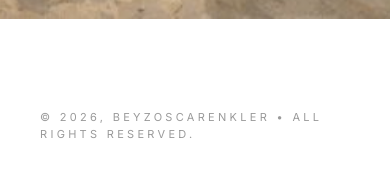
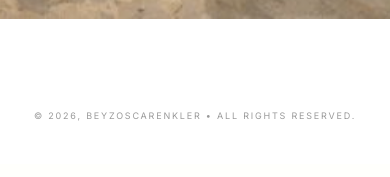
Before and after one commit to Iremyavuz20/beyzos-blog, a Next.js app: page / in a window 390 px wide. Shown: the part 825-1002 px from the top of the page. Built offline with nearby package versions, Linux system fonts and the light colour scheme; a web font is replaced by a local one.

Commit message:
style: fix footer responsiveness on mobile

```diff
--- a/src/components/Shell.tsx
+++ b/src/components/Shell.tsx
@@ -79,11 +79,11 @@ export default function Shell({
       <main className="w-full">{children}</main>
 
       <footer
-        className={`${minimalFooter ? 'w-full' : 'max-w-[1400px] mx-auto'} px-10 ${minimalFooter ? 'py-10' : 'py-20'}`}
+        className={`${minimalFooter ? 'w-full' : 'max-w-[1400px] mx-auto'} px-6 md:px-10 ${minimalFooter ? 'py-10' : 'py-16 md:py-20'}`}
         style={{ marginTop: '50px' }}
       >
-        <div className="flex flex-col items-center gap-6">
-          <p className="text-[11px] uppercase tracking-[0.3em] text-black/40">
+        <div className="flex flex-col items-center justify-center text-center">
+          <p className="text-[9px] sm:text-[11px] uppercase tracking-[0.2em] md:tracking-[0.3em] text-black/40 leading-relaxed">
             © {new Date().getFullYear()}, Beyzoscarenkler • All rıghts reserved.
           </p>
         </div>
```
